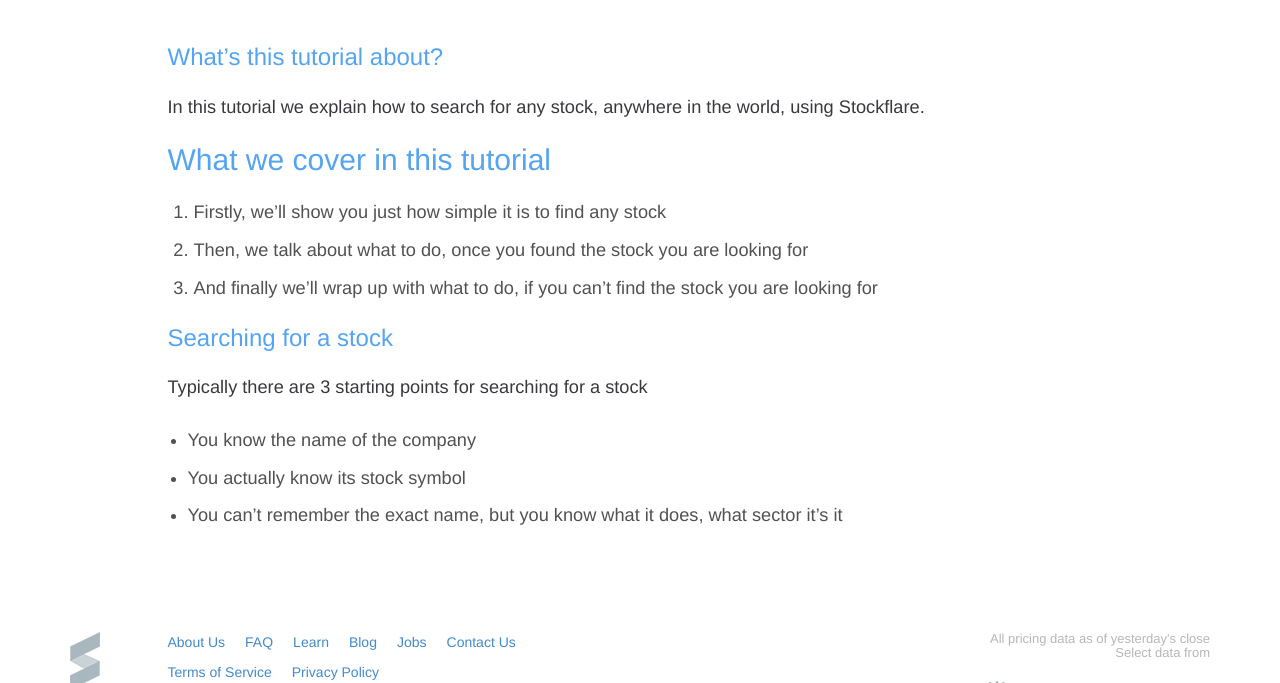
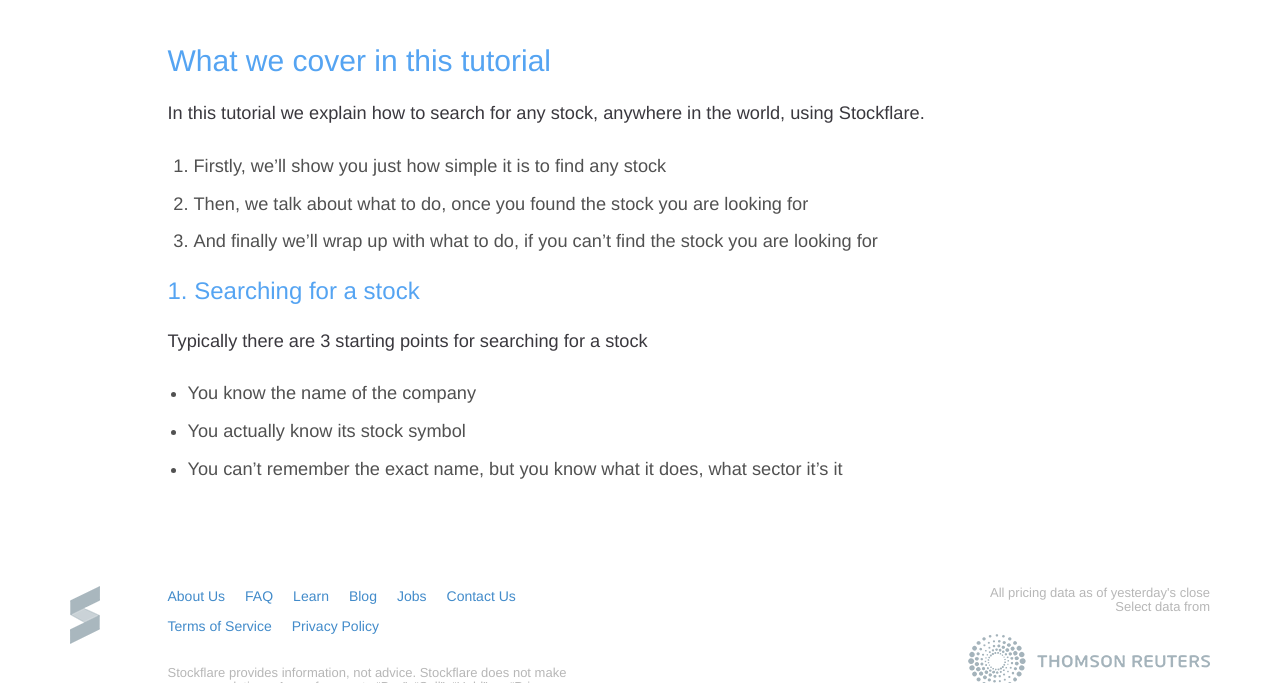
Before and after one commit to Stockflare/learn, a Jekyll site: the page built from _posts/2014-10-31-how-to-find-a-stock.markdown, in a window 1280 px wide and 900 px high, scrolled down 570 px, cut to the strip 217-900 px from the top of the window. Built offline with Jekyll 4.4.1, drawn with Linux system fonts in a browser that asks for light colours; nearby versions of some CDN libraries.

Commit message:
Commit [skip ci]

```diff
--- a/_posts/2014-10-31-how-to-find-a-stock.markdown
+++ b/_posts/2014-10-31-how-to-find-a-stock.markdown
@@ -10,17 +10,15 @@
 
 <iframe width="700" height="525" src="//www.youtube.com/embed/83ZWef7nZ9w" frameborder="0" allowfullscreen></iframe>
 
-### What's this tutorial about?
+## What we cover in this tutorial
 
 In this tutorial we explain how to search for any stock, anywhere in the world, using Stockflare.
-
-## What we cover in this tutorial
 
 0. Firstly, we’ll show you just how simple it is to find any stock
 0. Then, we talk about what to do, once you found the stock you are looking for
 0. And finally we’ll wrap up with what to do, if you can’t find the stock you are looking for
 
-### Searching for a stock
+### 1. Searching for a stock
 
 Typically there are 3 starting points for searching for a stock
 
```
